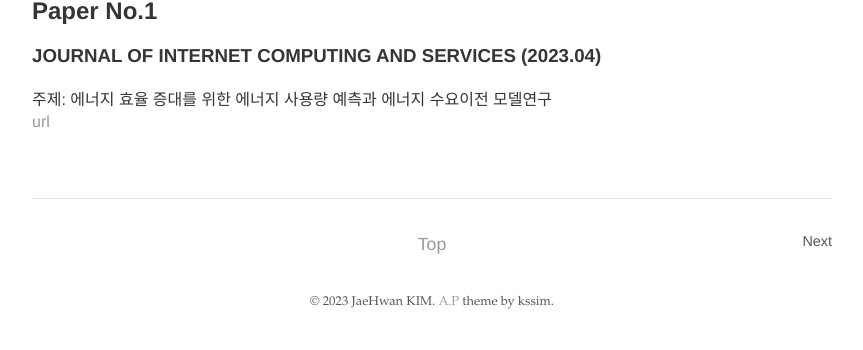
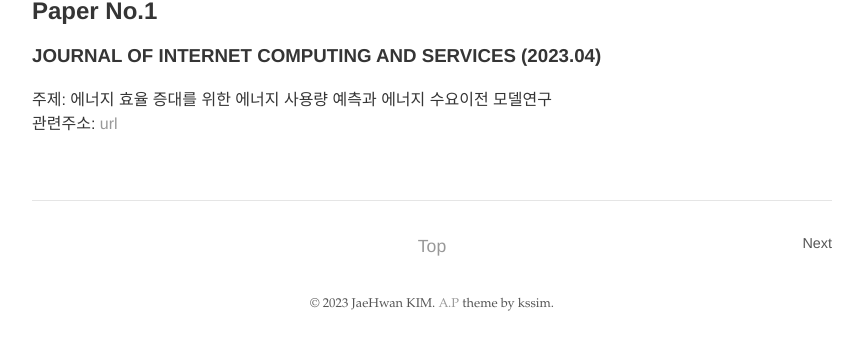
Before and after one commit to kjhwan98/kjhwan98.github.io, a Jekyll site: the page built from _posts/2023-04-01-Paper.md, in a window 1280 px wide. Shown: the part 253-603 px from the top of the page, without its empty margins (208-1071 px from the left). Built offline with Jekyll 4.4.1, drawn with Linux system fonts in a browser that asks for light colours.

Commit message:
Update 2023-04-01-Paper.md

```diff
--- a/_posts/2023-04-01-Paper.md
+++ b/_posts/2023-04-01-Paper.md
@@ -9,4 +9,4 @@ type: G
 ## Paper No.1
 ### JOURNAL OF INTERNET COMPUTING AND SERVICES (2023.04)
 주제: 에너지 효율 증대를 위한 에너지 사용량 예측과 에너지 수요이전 모델연구
-<br/> [url](https://web.p.ebscohost.com/ehost/detail/detail?vid=0&sid=0acee5cd-9a38-4aa5-a17f-67ed26882e8c%40redis&bdata=Jmxhbmc9a28mc2l0ZT1laG9zdC1saXZl#AN=163748288&db=bth)
+<br/> 관련주소: [url](https://web.p.ebscohost.com/ehost/detail/detail?vid=0&sid=0acee5cd-9a38-4aa5-a17f-67ed26882e8c%40redis&bdata=Jmxhbmc9a28mc2l0ZT1laG9zdC1saXZl#AN=163748288&db=bth)
```
